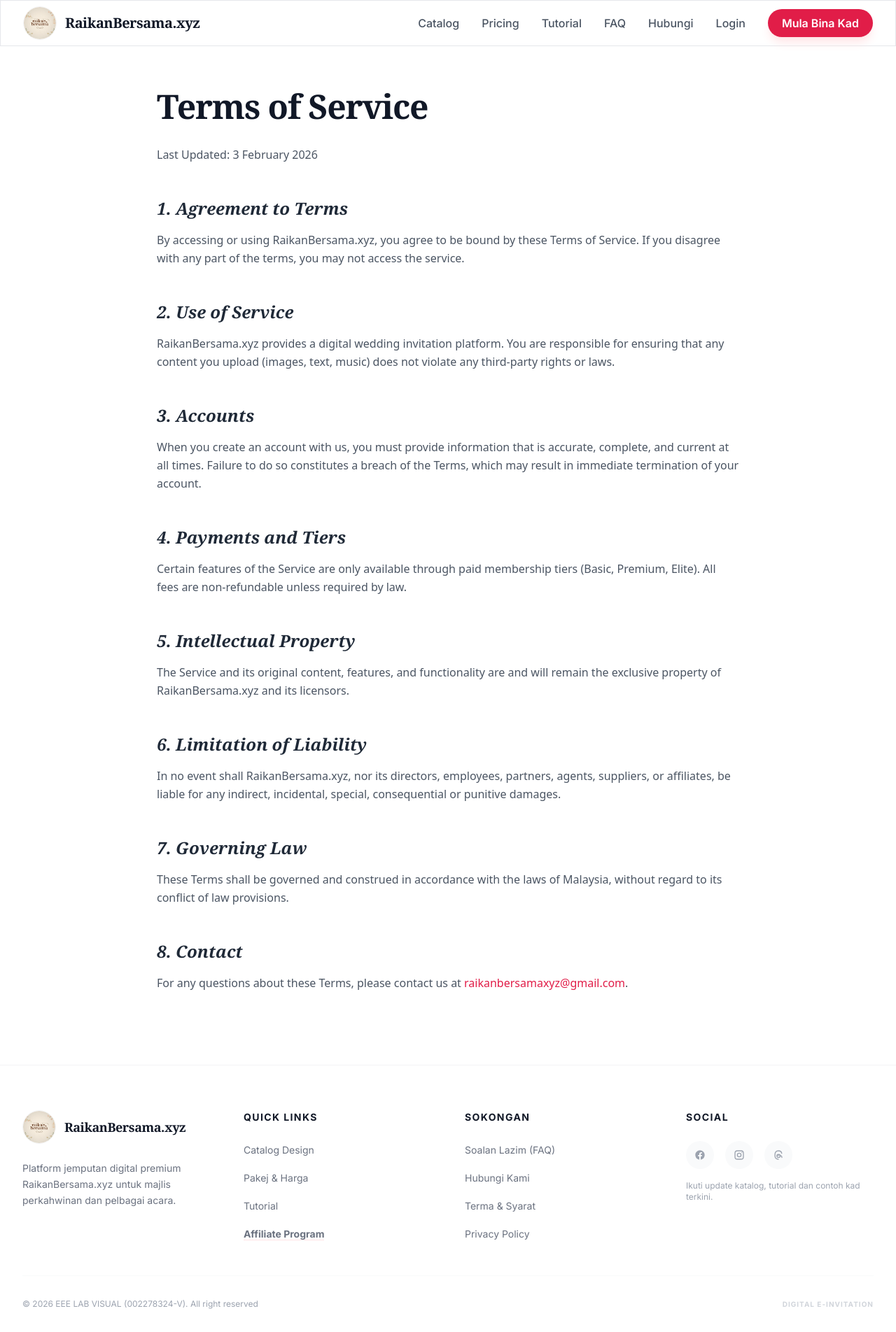
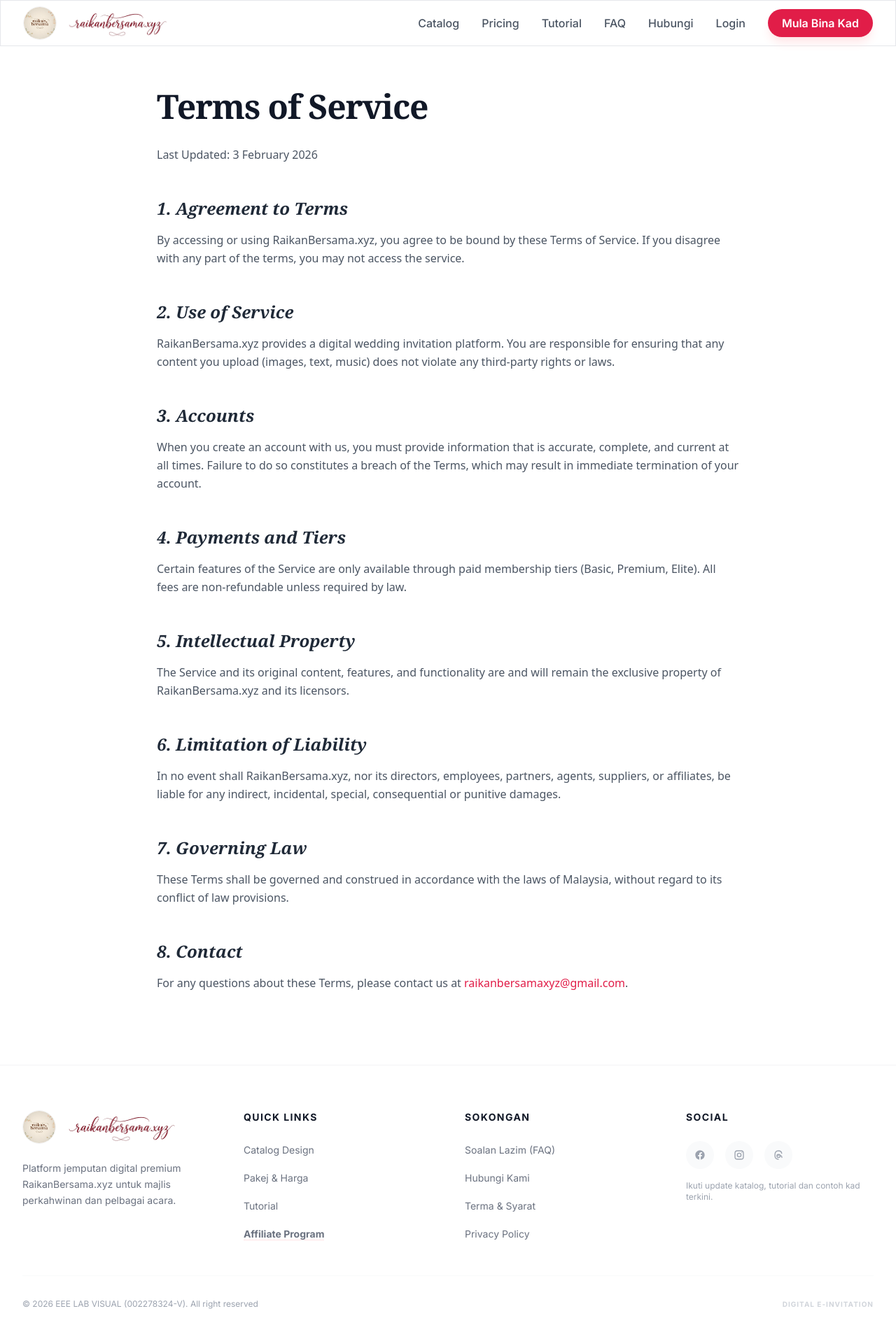
Before and after one commit to fihircio/raikanbersama.xyz---digital-wedding-invitation-saas, a React (Vite) app: page /terms in a window 1280 px wide. Shown: the whole page at 70% size. Built offline with nearby package versions, Linux system fonts and the light colour scheme; a web font is replaced by a local one.

Commit message:
Use image wordmark in nav and footer

```diff
--- a/components/Footer.tsx
+++ b/components/Footer.tsx
@@ -51,9 +51,11 @@ const Footer: React.FC = () => {
                                         className="h-full w-full object-cover transform transition-transform duration-700 group-hover:scale-110"
                                     />
                                 </div>
-                                <span className="text-lg font-serif font-bold text-gray-900 tracking-tight">
-                                    RaikanBersama.xyz
-                                </span>
+                                <img
+                                    src="/logo_typeface.png"
+                                    alt="RaikanBersama.xyz"
+                                    className="h-12 w-auto max-w-[270px] object-contain transition-transform duration-500 group-hover:scale-[1.03]"
+                                />
                             </div>
                         </Link>
                         <p className="text-gray-500 text-sm leading-relaxed">
--- a/components/Navbar.tsx
+++ b/components/Navbar.tsx
@@ -37,9 +37,11 @@ const Navbar: React.FC = () => {
                   className="h-full w-full object-cover transform transition-transform duration-700 group-hover:scale-110"
                 />
               </div>
-              <span className="text-xl font-serif font-bold text-gray-900 tracking-tight group-hover:text-rose-600 transition-colors">
-                RaikanBersama.xyz
-              </span>
+              <img
+                src="/logo_typeface.png"
+                alt="RaikanBersama.xyz"
+                className="h-10 w-auto max-w-[230px] object-contain transition-transform duration-500 group-hover:scale-[1.03] sm:h-11 sm:max-w-[260px]"
+              />
             </Link>
           </div>
 
```
Also changed, not shown: public/logo_typeface.png (added).
